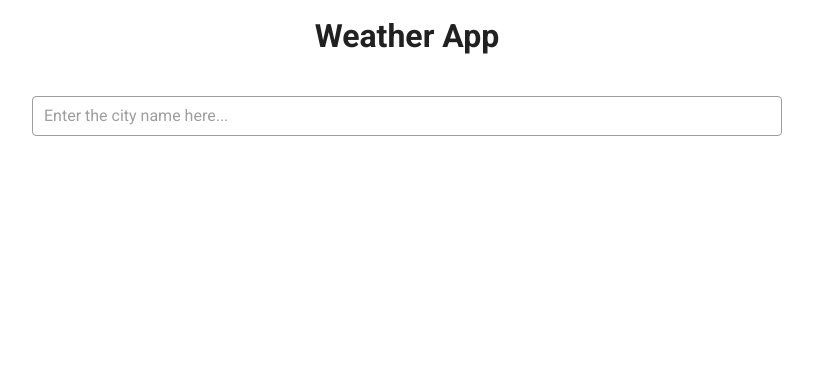
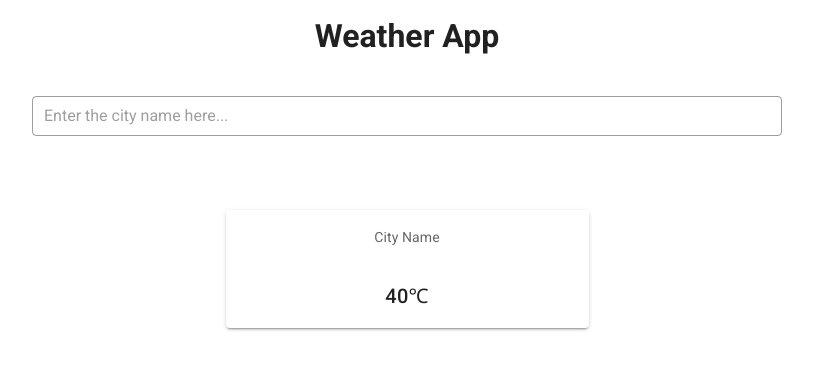
Before and after one commit to Mohamad-Al-Omar/WeatherApp-Vue.js, a Vue app: page / in a window 1280 px wide. Shown: the top 370 px of the page, without its empty margins (233-1046 px from the left). Built offline with nearby package versions, Linux system fonts and the light colour scheme.

Commit message:
create data card

```diff
--- a/src/components/HelloWorld.vue
+++ b/src/components/WeatherApp.vue
@@ -14,6 +14,14 @@
           />
         </v-col>
       </v-col>
+      <v-col cols="12" align="center">
+        <v-col cols="12" md="4" sm="6">
+          <v-card>
+            <v-card-text>{{ cityName }}</v-card-text>
+            <v-card-title class="justify-center" > {{temperature}}&#8451; </v-card-title>
+          </v-card>
+        </v-col>
+      </v-col>
     </v-row>
   </v-container>
 </template>
@@ -25,6 +33,8 @@ export default {
     return {
       queryText: "",
       Placeholder: "Enter the city name here...",
+      cityName: "City Name",
+      temperature: 40,
     };
   },
   watch: {
--- a/src/views/Home.vue
+++ b/src/views/Home.vue
@@ -1,15 +1,15 @@
 <template>
-  <hello-world />
+  <weather-app />
 </template>
 
 <script>
-  import HelloWorld from '../components/HelloWorld'
+import WeatherApp from '../components/WeatherApp.vue'
 
   export default {
     name: 'Home',
 
     components: {
-      HelloWorld,
+      WeatherApp
     },
   }
 </script>
```
